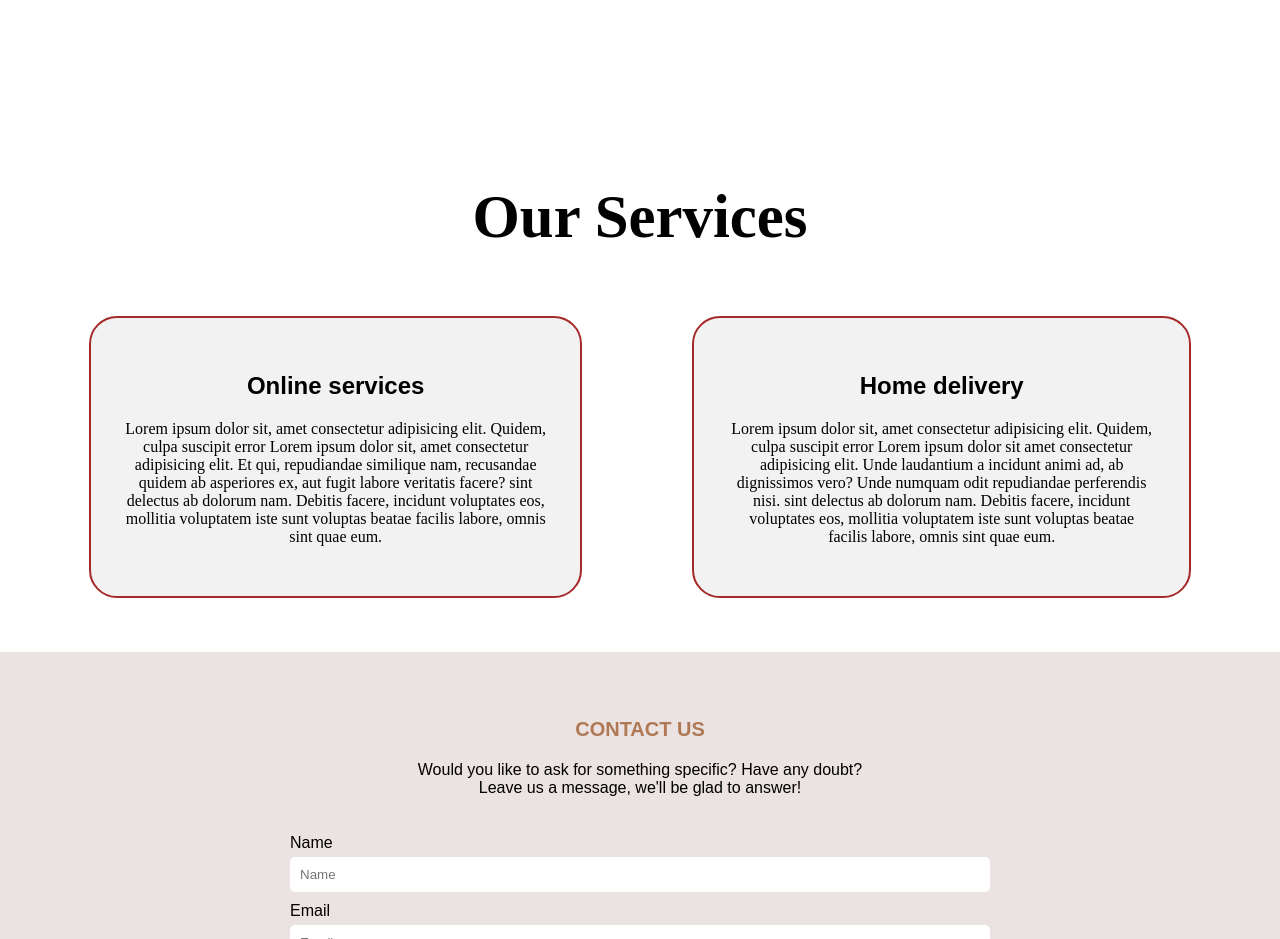
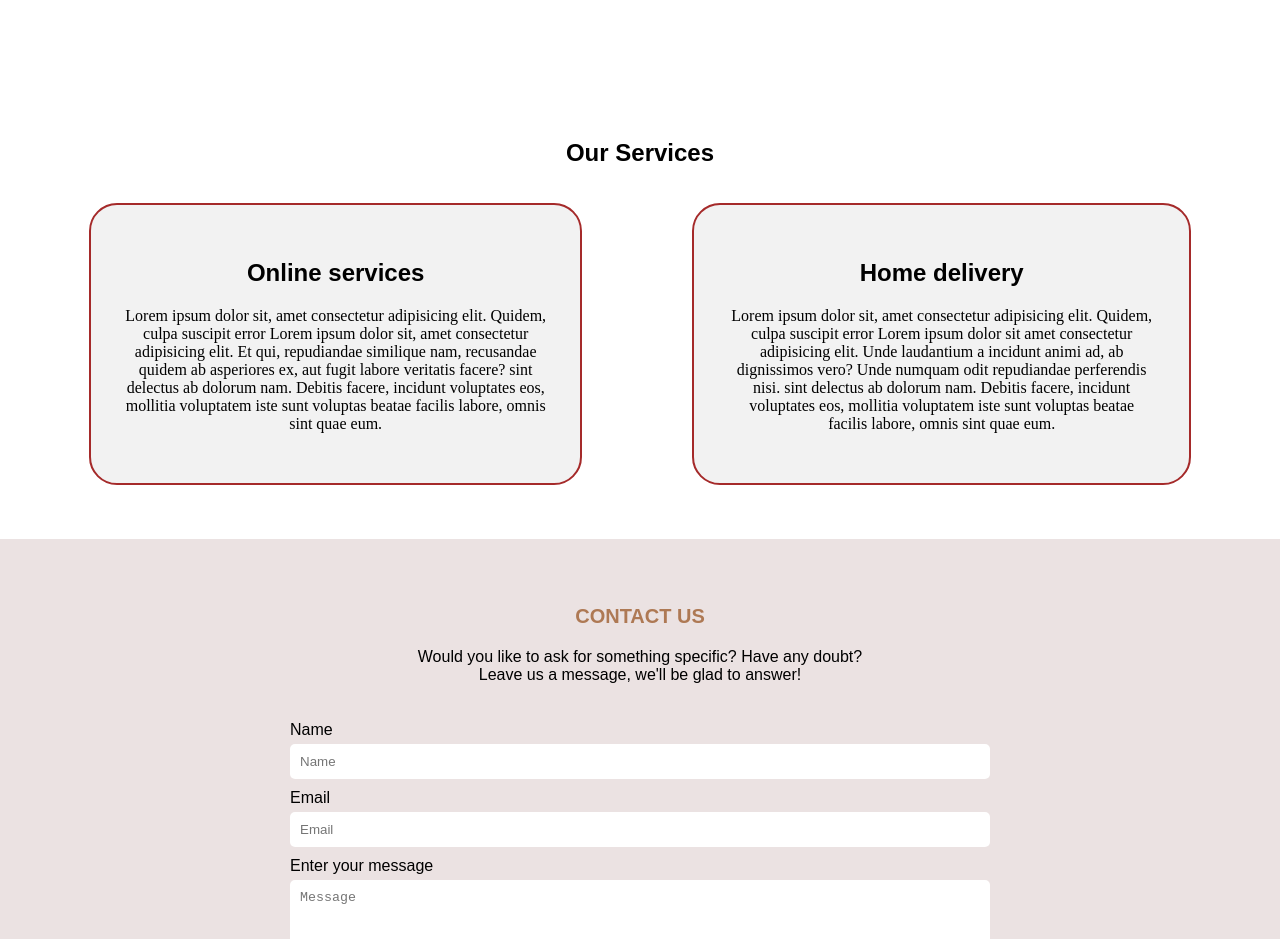
Before and after one commit to SATYAM-tech854/Bekary_Bhopal, a plain HTML site: page index.html in a window 1280 px wide. Shown: the part 2340-3279 px from the top of the page. Drawn offline with Linux system fonts and the light colour scheme.

Commit message:
Update index.html

```diff
--- a/index.html
+++ b/index.html
@@ -92,7 +92,7 @@
 
 
   <section id="services-container">
-      <h1 class="h-primary center">Our Services</h1>
+      <h1 id="center">Our Services</h1>
       <div id="services">
           <div class="box">
               <!-- <img src="newcaterer.jpg" alt=""> -->
```
